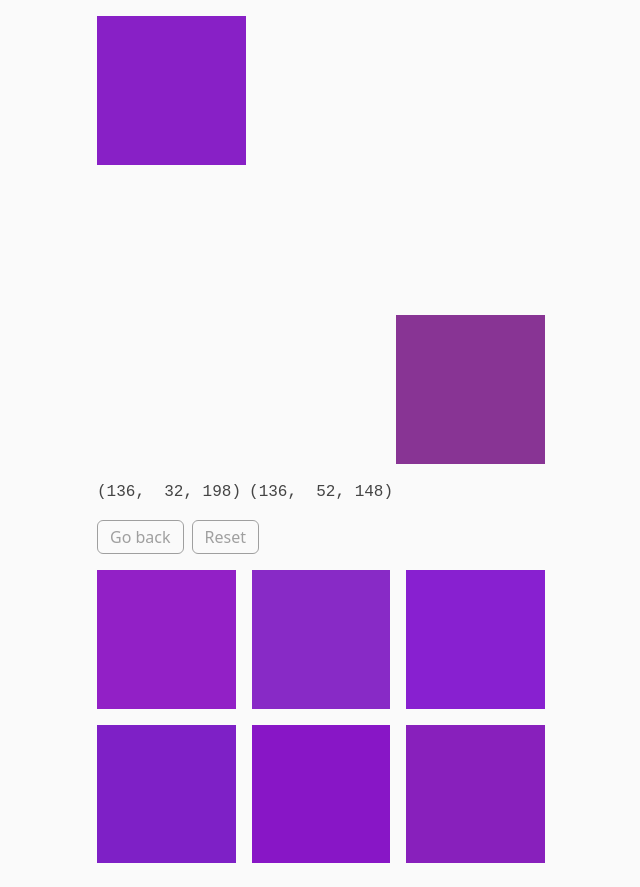
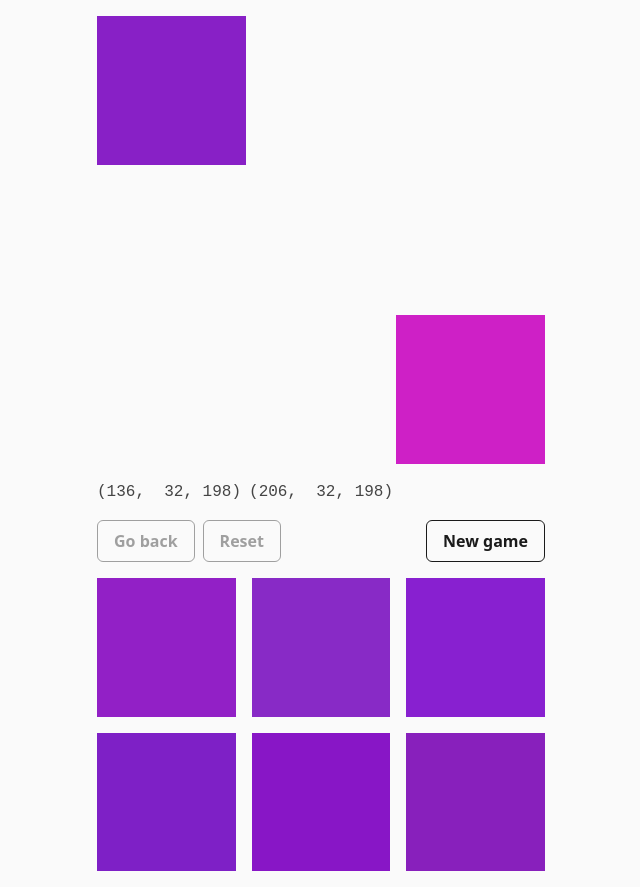
Before and after one commit to ilyaabramovich/background, a React (Vite) app: page / in a window 1280 px wide. Shown: the whole page, without its empty margins (319-959 px from the left). Built offline with nearby package versions, Linux system fonts and the light colour scheme.

Commit message:
fixup! refactor: state

```diff
--- a/src/App.jsx
+++ b/src/App.jsx
@@ -42,7 +42,7 @@ function App() {
             Reset
           </ActionButton>
         </div>
-        {status !== "playing" && <ActionButton onClick={resetGame}>Play again</ActionButton>}
+        <ActionButton onClick={resetGame}>New game</ActionButton>
       </div>
       <div className="grid">
         <div
--- a/src/components/ActionButton.jsx
+++ b/src/components/ActionButton.jsx
@@ -2,7 +2,7 @@ export default function ActionButton(props) {
   return (
     <button
       type="button"
-      className="cursor-pointer rounded-md border border-current px-3 py-1 disabled:cursor-default disabled:opacity-40"
+      className="cursor-pointer font-semibold rounded-md border border-current px-4 py-2 disabled:cursor-default disabled:opacity-40 focus:outline-2 focus:outline-offset-2"
       {...props}
     />
   );
--- a/src/components/ControlTile.jsx
+++ b/src/components/ControlTile.jsx
@@ -3,7 +3,7 @@ export default function ControlTile({ color, ...props }) {
     <button
       type="button"
       {...props}
-      className="aspect-square cursor-pointer"
+      className="aspect-square cursor-pointer focus:outline-2 focus:outline-offset-2"
       style={{ backgroundColor: color }}
     />
   );
--- a/src/game.js
+++ /dev/null
@@ -1,33 +0,0 @@
-import { offsetColor, randomColor } from "./utils";
-
-export function initializeGameState(maxMoves, offsetMultiplier) {
-  const initialColor = randomColor();
-  const targetColor = offsetColor(initialColor, generateOffsets(maxMoves), offsetMultiplier);
-
-  return {
-    initialColor,
-    moves: [],
-    targetColor,
-  };
-}
-
-export function generateOffsets(n) {
-  const p1 = Math.floor(Math.random() * (n + 1));
-  const p2 = Math.floor(Math.random() * (n + 1));
-
-  const [min, max] = [p1, p2].sort((a, b) => a - b);
-
-  const absX = min;
-  const absY = max - min;
-  const absZ = n - max;
-
-  const signX = Math.random() < 0.5 ? 1 : -1;
-  const signY = Math.random() < 0.5 ? 1 : -1;
-  const signZ = Math.random() < 0.5 ? 1 : -1;
-
-  const x = absX * signX;
-  const y = absY * signY;
-  const z = absZ * signZ;
-
-  return [x, y, z];
-}
--- a/src/hooks/useGameState.js
+++ b/src/hooks/useGameState.js
@@ -1,42 +1,52 @@
 import { useCallback, useState } from "react";
 import { maxMoves as moveLimit } from "../config";
-import { initializeGameState } from "../game";
-import { offsetColor, channelOffset, colorsEqual } from "../utils";
+import { generateOffsets, offsetColor, channelOffset, colorsEqual, randomColor } from "../utils";
+
+function initializeColors(maxMoves, offsetMultiplier) {
+  const initialColor = randomColor();
+
+  return {
+    initialColor,
+    targetColor: offsetColor(initialColor, generateOffsets(maxMoves), offsetMultiplier),
+  };
+}
 
 export function useGameState({ board, offsetMultiplier }) {
   const maxMoves = moveLimit(board);
 
-  const [{ initialColor, moves, targetColor }, setGameState] = useState(() =>
-    initializeGameState(maxMoves, offsetMultiplier),
+  const [{ initialColor, targetColor }, setPuzzle] = useState(() =>
+    initializeColors(maxMoves, offsetMultiplier),
   );
+  const [moves, setMoves] = useState([]);
 
   const handleOffsetColor = useCallback(
     (channel, delta) => {
-      setGameState((gameState) => {
-        if (gameState.moves.length >= maxMoves) {
-          return gameState;
+      setMoves((moves) => {
+        if (moves.length >= maxMoves) {
+          return moves;
         }
 
-        const previousColor = gameState.moves.at(-1) ?? gameState.initialColor;
+        const previousColor = moves.at(-1) ?? initialColor;
         const offsets = channelOffset(channel, delta);
         const nextColor = offsetColor(previousColor, offsets, offsetMultiplier);
 
-        return { ...gameState, moves: [...gameState.moves, nextColor] };
+        return [...moves, nextColor];
       });
     },
-    [offsetMultiplier, maxMoves],
+    [initialColor, offsetMultiplier, maxMoves],
   );
 
   const goBack = useCallback(() => {
-    setGameState((gameState) => ({ ...gameState, moves: gameState.moves.slice(0, -1) }));
+    setMoves((moves) => moves.slice(0, -1));
   }, []);
 
   const restartGame = useCallback(() => {
-    setGameState((gameState) => ({ ...gameState, moves: [] }));
+    setMoves([]);
   }, []);
 
   const resetGame = useCallback(() => {
-    setGameState(initializeGameState(maxMoves, offsetMultiplier));
+    setPuzzle(initializeColors(maxMoves, offsetMultiplier));
+    setMoves([]);
   }, [maxMoves, offsetMultiplier]);
 
   const currentColor = moves.at(-1) ?? initialColor;
--- a/src/utils.js
+++ b/src/utils.js
@@ -31,3 +31,24 @@ function formatColorComponent(component) {
 export function randomColor() {
   return Array.from({ length: 3 }, () => Math.floor(Math.random() * 256));
 }
+
+export function generateOffsets(n) {
+  const p1 = Math.floor(Math.random() * (n + 1));
+  const p2 = Math.floor(Math.random() * (n + 1));
+
+  const [min, max] = [p1, p2].sort((a, b) => a - b);
+
+  const absX = min;
+  const absY = max - min;
+  const absZ = n - max;
+
+  const signX = Math.random() < 0.5 ? 1 : -1;
+  const signY = Math.random() < 0.5 ? 1 : -1;
+  const signZ = Math.random() < 0.5 ? 1 : -1;
+
+  const x = absX * signX;
+  const y = absY * signY;
+  const z = absZ * signZ;
+
+  return [x, y, z];
+}
```
Also changed, not shown: 2 other files (tests, documents, lock files or other folders).
